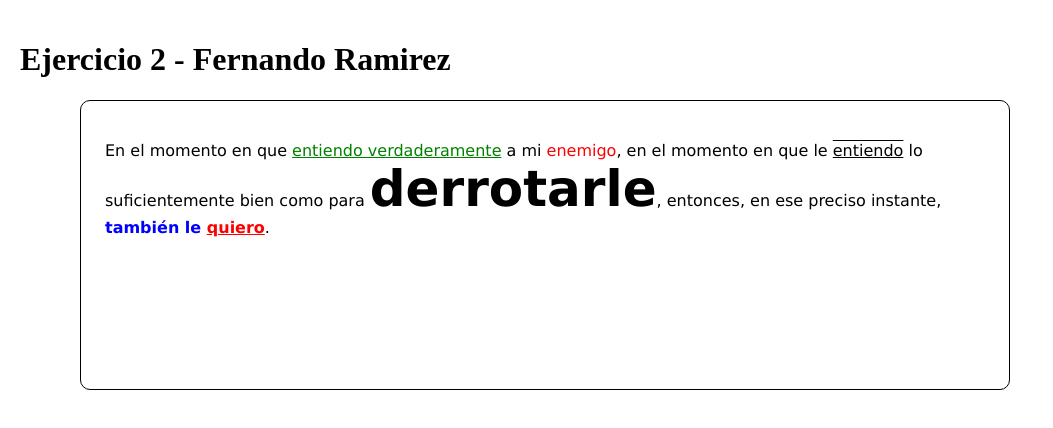
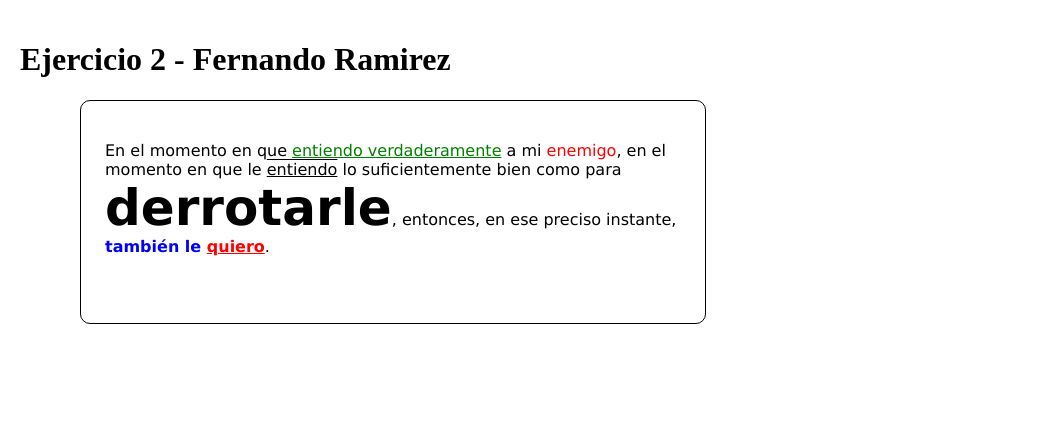
Before and after one commit to ferrami/ejercicio2-FernandoRamirez, a plain HTML site: page index.html in a window 1280 px wide. Shown: the whole page, without its empty margins (0-1053 px from the left). Drawn offline with Linux system fonts and the light colour scheme.

Commit message:
cambiado a porcentajes

```diff
--- a/style.css
+++ b/style.css
@@ -10,8 +10,8 @@ h1 {
 }
 
 .contenedor {
-    width: 55em;
-    height: 15em;
+    width: 45%;
+    height: 145%;
     border-radius: 10px;
     border: 1px solid #000;
     position: absolute;
```
